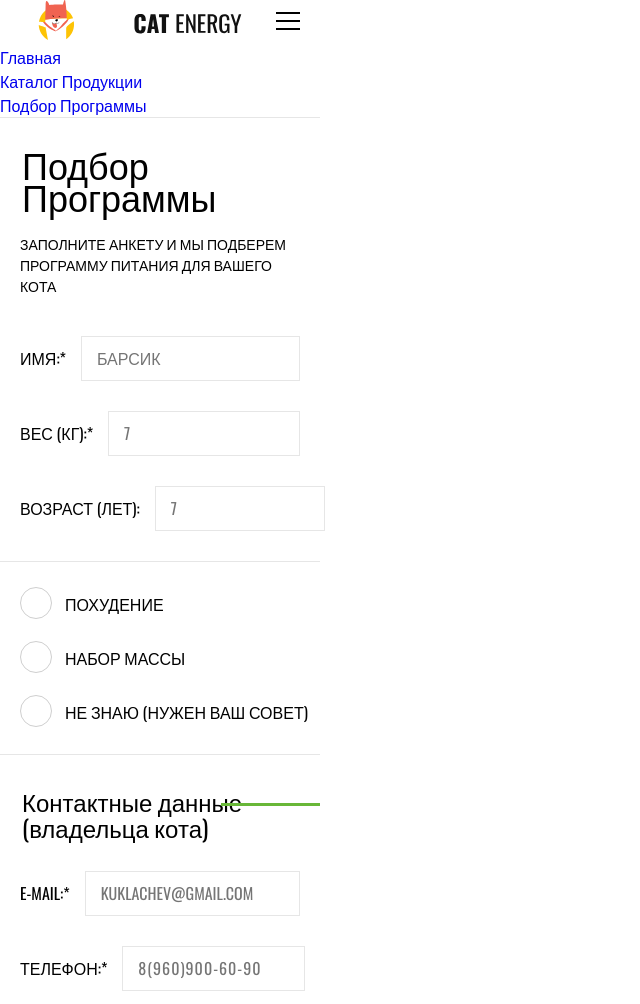
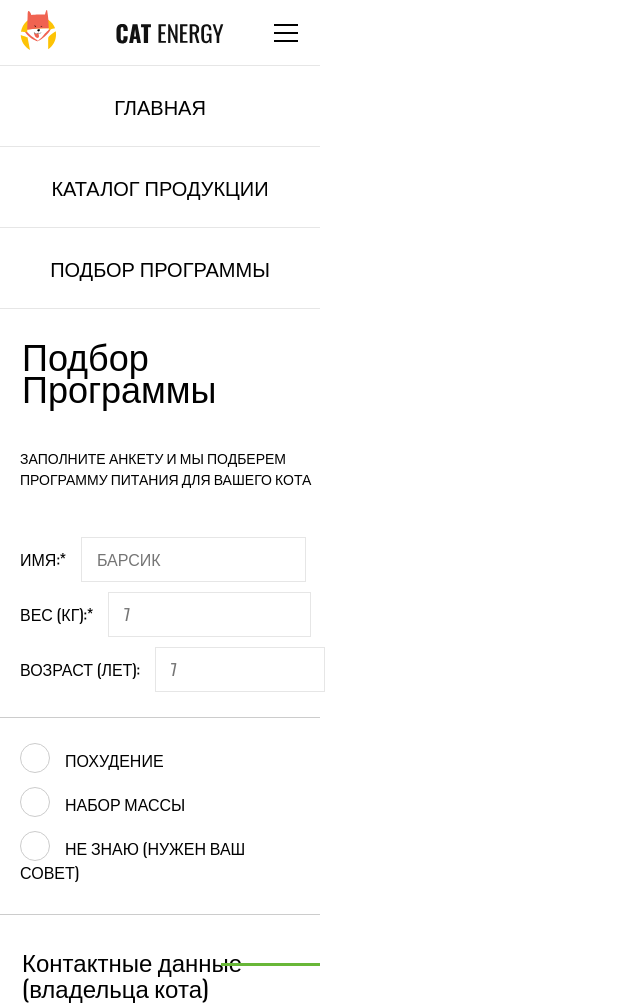
Before and after one commit to igorigor202/784191-cat-energy-19, a website: page source/form.html in a window 1280 px wide. Shown: the top 1004 px of the page, without its empty margins (0-640 px from the left). Drawn offline with nearby package versions, Linux system fonts and the light colour scheme; files that its build step writes are made by us from their sources.

Commit message:
Исправление #2

```diff
--- a/source/form.html
+++ b/source/form.html
@@ -9,13 +9,15 @@
   <body>
 
     <header class="page-header">
+      <div class="page-header__wrapper">
         <div class="page-header__wrapper-logo">
           <a class="page-header__logo">
-          <img src="img/logo-mobile.svg" class="page-header__logo-image"  width="240" height="40" alt="Лого Кэтэнерджи">
+            <img src="img/logo-mobile.svg" class="page-header__logo-image"  width="260" height="40" alt="Лого Кэтэнерджи">
           </a>
           <a class="main-nav__toggle">
             <img src="img/icon-mobile-menu.svg" class="page-header__logo-menu" width="24" height="18" alt="Лого меню">
           </a>
+        </div>
       </div>
       <nav class="main-nav">
         <div class="main-nav__wrapper">
@@ -27,7 +29,7 @@
               <a href="catalog.html">Каталог Продукции</a>
             </li>
             <li class="site-list__item">
-              <a href="form.html">Подбор Программы</a>
+              <a href="#">Подбор Программы</a>
             </li>
           </ul>
         </div>
@@ -39,105 +41,95 @@
       <form class="form-main" action="https://echo.htmlacademy.ru" method="post">
 
 
-        <div class="form-main__wrapper ">
+        <div class="form-block form-block--border-left">
           <legend class="form-main__title">Подбор Программы</legend>
-          <div class="form-main__description"><p>Заполните анкету и мы подберем</p><p>Программу питания для вашего кота</p></div>
-          <div class="form-main__info">
-            <div class="form-main__info-item">
+          <p class="form-main__description form-main__description--top">Заполните анкету и мы подберем</p>
+          <p class="form-main__description form-main__description--bottom">Программу питания для вашего кота</p>
+          <div class="form-main__item">
             <label for="cat-name">Имя:*</label>
             <input class="form-input form-input__width-name" type="text" id="cat-name" name="name" placeholder="БАРСИК">
           </div>
-            <div class="form-main__info-item">
+          <div class="form-main__item">
             <label for="cat-weight">Вес (кг):*</label>
             <input class="form-input form-input__width-mass" type="text" id="cat-weight" name="weight" placeholder="7">
           </div>
-            <div class="form-main__info-item">
+          <div class="form-main__item">
             <label for="cat-age">Возраст (лет):</label>
             <input class="form-input form-input__width-age" type="text" id="cat-age" name="age" placeholder="7">
           </div>
         </div>
-        </div>
 
 
-        <div class="form-main__border">
-          <div class="form-main__wrapper">
-            <div class="form-main__info">
-              <div class="form-main__info-item">
-                <div class="radio">
-                  <input class="form-input__radio" type="radio" name="radio-item"  id="losing-weight">
-                  <label class="form-label__radio" for="losing-weight">ПОХУДЕНИЕ</label>
+        <div class="form-block">
+          <div class="form-block__item form-block__item--padding">
+              <input class="form-input__radio visually-hidden" type="radio" name="qwerty"  id="l1">
+              <span class="radio-indicator"></span>
+              <label class="form-label__radio" for="l1">ПОХУДЕНИЕ</label>
           </div>
+          <div class="form-block__item form-block__item--padding">
+              <input class="form-input__radio visually-hidden" type="radio" name="qwerty"  id="l2">
+              <span class="radio-indicator"></span>
+              <label class="form-label__radio" for="l2">НАБОР МАССЫ</label>
           </div>
-              <div class="form-main__info-item">
-                <div class="radio">
-                  <input class="form-input__radio" type="radio" name="radio-item"  id="gain-weight">
-                  <label class="form-label__radio" for="gain-weight">НАБОР МАССЫ</label>
-                </div>
-              </div>
-              <div class="form-main__info-item">
-                <div class="radio">
-                  <input class="form-input__radio" type="radio" name="radio-item"  id="no_answer">
-                  <label class="form-label__radio" for="no_answer">НЕ ЗНАЮ (НУЖЕН ВАШ СОВЕТ)</label>
-                </div>
-              </div>
-            </div>
+          <div class="form-block__item form-block__item--padding">
+              <input class="form-input__radio visually-hidden" type="radio" name="qwerty"  id="l3">
+              <span class="radio-indicator"></span>
+              <label class="form-label__radio" for="l3">НЕ ЗНАЮ (НУЖЕН ВАШ СОВЕТ)</label>
           </div>
         </div>
 
-        <div class="form-main__wrapper">
-          <div class="form-main__info">
+        <div class="form-block form-block--border-left form-block--top">
           <div class="form-main__decoration-contacts"></div>
           <legend class="form-main__contacts-title"><p>Контактные данные</p><p>(владельца кота)</p></legend>
-            <div class="form-main__info-item">
-              <label for="email">E-MAIL:*</label>
+          <div class="form-main__item">
+            <label class="form-label__email" for="email">E-MAIL:*</label>
             <input class="form-input__email" type="email" id="email" name="email" placeholder="KUKLACHEV@GMAIL.COM">
           </div>
-            <div class="form-main__info-item">
+          <div class="form-main__item">
             <label for="phone">ТЕЛЕФОН:*</label>
             <input class="form-input__tel" type="tel" id="phone" name="phone" placeholder="8(960)900-60-90">
           </div>
         </div>
-        </div>
 
-        <div class="form-main__wrapper">
+
         <div class="form-main__comments">
           <div class="form-main__decoration-comments"></div>
           <legend class="form-main__comments-title">Комментарий</legend>
           <textarea class="form-main__comments-about" name="form-main__comments-about" placeholder="РАССКАЖИТЕ ОБО ВСЕХ ПОВАДКАХ КОТА"></textarea>
         </div>
-        </div>
 
-        <div class="form-main__wrapper">
-          <div class="form-main__info">
+
+        <div class="form-block form-block--border-left">
           <div class="form-main__decoration-options"></div>
           <legend class="form-main__extra-options">Допольнительно</legend>
-            <div class="form-main__info-item">
+          <div class="form-main__item">
             <div class="checkbox">
               <input class="form-input__checkbox" type="checkbox" name="sweetener"  id="sweetener">
               <label class="form-label__checkbox" for="sweetener">САХАРОЗАМЕНИТЕЛЬ</label>
             </div>
           </div>
-            <div class="form-main__info-item">
+          <div class="form-main__item">
             <div class="checkbox">
               <input class="form-input__checkbox" type="checkbox" name="water"  id="water">
               <label class="form-label__checkbox" for="water">ПИТЬЕВАЯ ВОДА</label>
             </div>
           </div>
-            <div class="form-main__info-item">
+          <div class="form-main__item">
             <div class="checkbox">
               <input class="form-input__checkbox" type="checkbox" name="milk"  id="milk">
               <label class="form-label__checkbox" for="milk">МОЛОКО</label>
             </div>
           </div>
-            <div class="form-main__info-item">
+          <div class="form-main__item">
             <div class="checkbox">
               <input class="form-input__checkbox" type="checkbox" name="vitamins"  id="vitamins">
               <label class="form-label__checkbox" for="vitamins">ВИТАМИНЫ</label>
             </div>
           </div>
         </div>
-        </div>
-        <div class="form-main__wrapper">
+
+
+        <div class="form-block form-block--border-left">
           <div class="form-main__button">
             <button class="form-main__button-submit" type="submit">ОТПРАВИТЬ ЗАЯВКУ</button>
           </div>
--- a/source/less/base.less
+++ b/source/less/base.less
@@ -3,6 +3,7 @@ body {
   font-family: 'Oswald', sans-serif;
   padding: 0;
   margin: 0;
+
 }
 
 p {
--- a/source/less/form.less
+++ b/source/less/form.less
@@ -3,45 +3,110 @@
   border-top: 1px solid #e6e6e6;
 }
 
+.visually-hidden {
+  position: absolute;
+  width: 1px;
+  height: 1px;
+  margin: -1px;
+  padding: 0;
+  border: 0;
+  -webkit-clip-path: inset(100%);
+  clip-path: inset(100%);
+  clip: rect(0 0 0 0);
+  overflow: hidden;
+}
+
+.form-block {
+  width: 100%;
+  border-top: 1px solid #ccc;
+  border-bottom: 1px solid #ccc;
+  padding: 20px 0;
+  display: flex;
+  flex-direction: column;
+
+}
+
+.form-block--border-left {
+  border: none;
+  margin-left: 20px;
+  padding: 0;
+  padding-bottom: 20px;
+}
+
+.form-block--top {
+  margin-top: 30px;
+}
+
+.form-block__item {
+  position: relative;
+  max-width: 280px;
+  margin-left: 20px;
+}
+
+.form-block__item--padding {
+  padding: 10px 0 10px 0;
+}
+
+.form-label__radio {
+  padding-left: 47px;
+  z-index: 2;
+  margin-top: 20px;
+}
+
+
+input[type="radio"] + .radio-indicator {
+  position: absolute;
+  top: 5px;
+  left: 0;
+  width: 30px;
+  height: 30px;
+  border: 1px solid #ccc;
+  border-radius: 50%;
+}
+
+input[type="radio"]:checked + .radio-indicator::after {
+  content: " ";
+  position: absolute;
+  top: 9px;
+  left: 9px;
+  width: 10px;
+  height: 10px;
+  background-color: #68b738;
+  border-radius: 50%;
+}
+
+
+
 .form-main {
   margin-top: 30px;
 
-  &__wrapper {
-    width: 100%;
-    max-width: 280px;
-    margin: 0 auto;
-  }
 
   &__title {
     font-size: 36px;
-    margin-top: 30px;
     line-height: 0.9;
   }
 
   &__description {
     font-size: 14px;
     text-transform: uppercase;
-    margin-bottom: 40px;
-    margin-top: 20px;
   }
 
-  &__border {
-    width: 100%;
-    width: 320px;
-    border-top: 1px solid #e6e6e6;
-    border-bottom: 1px solid #e6e6e6;
+  &__description--top {
+    margin-top: 43px;
   }
 
-  &__info {
-    margin-top: 30px;
+  &__description--bottom {
+    margin-bottom: 43px;
   }
 
-  &__info-item {
+
+
+  &__item {
     display: flex;
     align-items: center;
     font-size: 16px;
-    margin-top: 30px;
-    margin-bottom: 30px;
+    margin-top: 5px;
+    margin-bottom: 5px;
     text-transform: uppercase;
   }
 
@@ -56,6 +121,7 @@
   &__contacts-title {
     font-size: 24px;
     line-height: 1.1;
+    margin-bottom: 30px;
   }
 
   &__contacts-email {
@@ -64,7 +130,7 @@
   }
 
   &__comments {
-    margin-top: 30px;
+    margin-left: 20px;
     font-size: 24px;
   }
 
@@ -74,6 +140,7 @@
 
   &__extra-options {
     font-size: 24px;
+    margin-bottom: 30px;
   }
 
   &__comments-about {
@@ -124,13 +191,16 @@
   &__explanation {
     width: 100%;
     max-width: 280px;
-    margin-top: 25px;
+    margin-top: 10px;
     text-align: center;
     font-family: 'Arial', sans-serif;
   }
-
 }
 
+
+.form-label__email {
+  white-space: pre;
+}
 
 textarea::placeholder {
   text-align: center;
@@ -148,7 +218,7 @@ textarea::placeholder {
   padding-left: 15px;
 
   &__email {
-    width: 220px;
+    width: 215px;
     height: 45px;
     border: 1px solid #e6e6e6;
     margin-left: 15px;
@@ -158,7 +228,7 @@ textarea::placeholder {
   }
 
   &__tel {
-    width: 204px;
+    width: 199px;
     height: 45px;
     border: 1px solid #e6e6e6;
     margin-left: 15px;
@@ -194,8 +264,10 @@ textarea::placeholder {
 }
 
 
-.checkbox, .radio {
+.checkbox {
   position: relative;
+  margin-top: 10px;
+  margin-bottom: 10px;
 }
 
 .form-label__checkbox, .form-label__radio {
@@ -206,6 +278,11 @@ textarea::placeholder {
 .form-input__checkbox, .form-input__radio {
   appearance: none;
   position: absolute;
+}
+
+.form-label__checkbox {
+  margin-top: 20px;
+  margin-bottom: 20px;
 }
 
 .form-label__checkbox::before {
@@ -239,34 +316,3 @@ textarea::placeholder {
   border-bottom: 2px solid #78b13f;
   border-right: 2px solid #78b13f;
 }
-
-.form-label__radio::before {
-  content: "";
-  display: block;
-  width: 30px;
-  height: 30px;
-  border: 1px solid #cfcfcf;
-  border-radius: 50%;
-  position: absolute;
-  top: -5px;
-  left: 0;
-  z-index: 1;
-}
-
-.form-label__radio::after {
-  content: "";
-  display: block;
-  width: 12px;
-  height: 12px;
-  border-radius: 50%;
-  background-color: #68b738;
-  position: absolute;
-  top: 5px;
-  left: 10px;
-  z-index: 2;
-  opacity: 0;
-}
-
-.form-input__radio:checked + .form-label__radio::after {
-  opacity: 1;
-}
--- a/source/less/header.less
+++ b/source/less/header.less
@@ -1,5 +1,14 @@
 .page-header {
   max-width: 320px;
+
+  &__wrapper {
+    display: flex;
+    width: 100%;
+    max-width: 320px;
+    border-bottom: 1px solid #e6e6e6;
+    padding-top: 10px;
+    padding-bottom: 10px;
+  }
 
   &__wrapper-logo {
     display: flex;
@@ -7,6 +16,50 @@
     max-width: 280px;
     align-items: center;
     margin: 0 auto;
-    justify-content: space-between;
+  }
+
+  &__logo-image {
+    position: relative;
+    left: -28px;
+  }
+
+  &__logo-menu {
+    position: relative;
+    left: -6px;
+    top: 2px
   }
 }
+
+// .main-nav__list {
+//   overflow: hidden;
+//   height: 0;
+//   opacity: 0;
+//   transition: all 0.5s ease-in;
+// }
+
+.main-nav {
+  display: flex;
+  flex-direction: column;
+  width: 100%;
+  max-width: 320px;
+  align-items: center;
+  text-align: center;
+  text-transform: uppercase;
+}
+
+.site-list__item {
+  padding-top: 25px;
+  padding-bottom: 25px;
+}
+
+.site-list__item:nth-child(2) {
+  width: 320px;
+  border-top: 1px solid #e6e6e6;
+  border-bottom: 1px solid #e6e6e6;
+}
+
+.main-nav__list a {
+  color: black;
+  font-size: 20px;
+  font-weight: 500;
+}
```
Also changed, not shown: source/catalog.html (+4 -2 lines), source/index.html (+4 -2 lines). Lines whose indentation alone changed are shown as unchanged.
